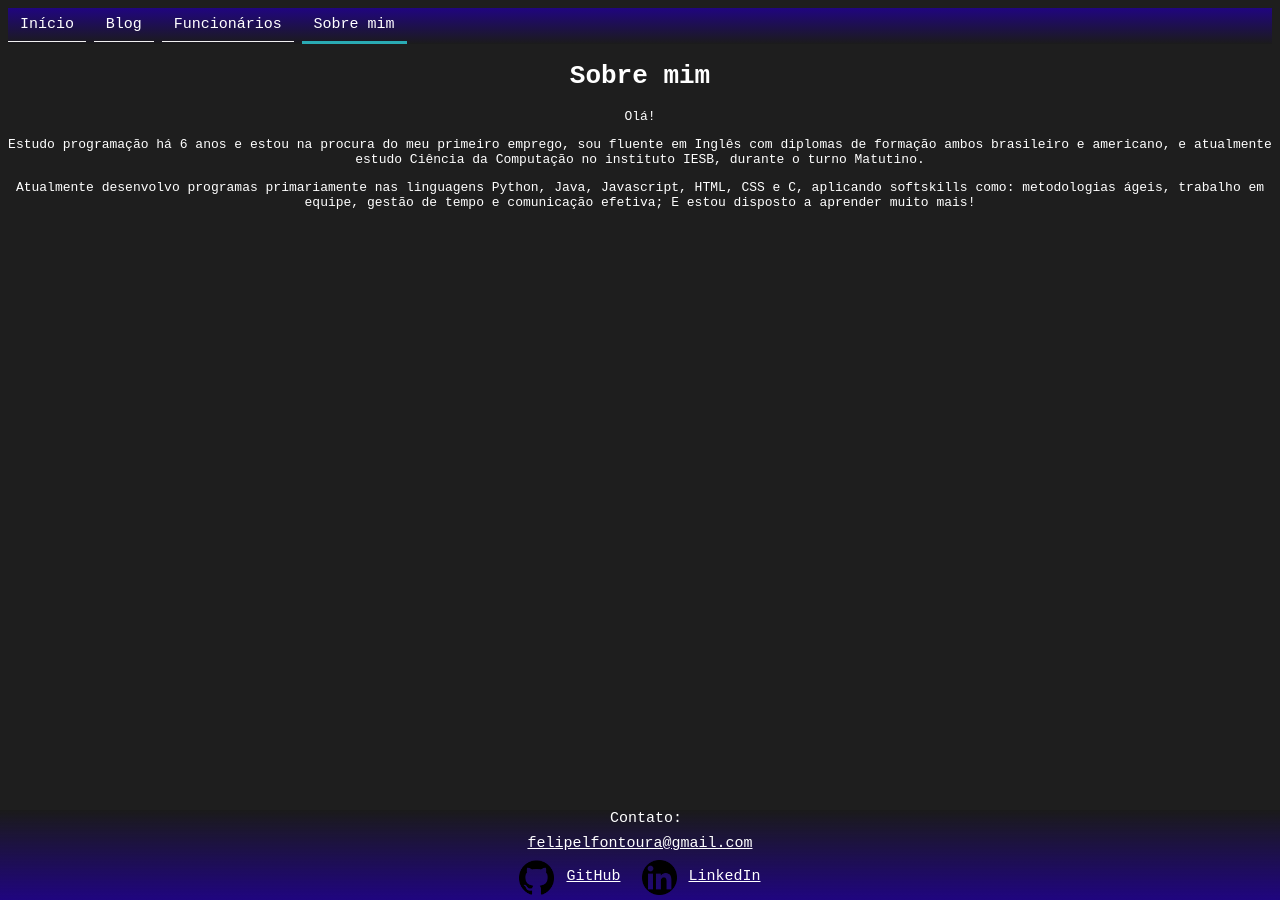
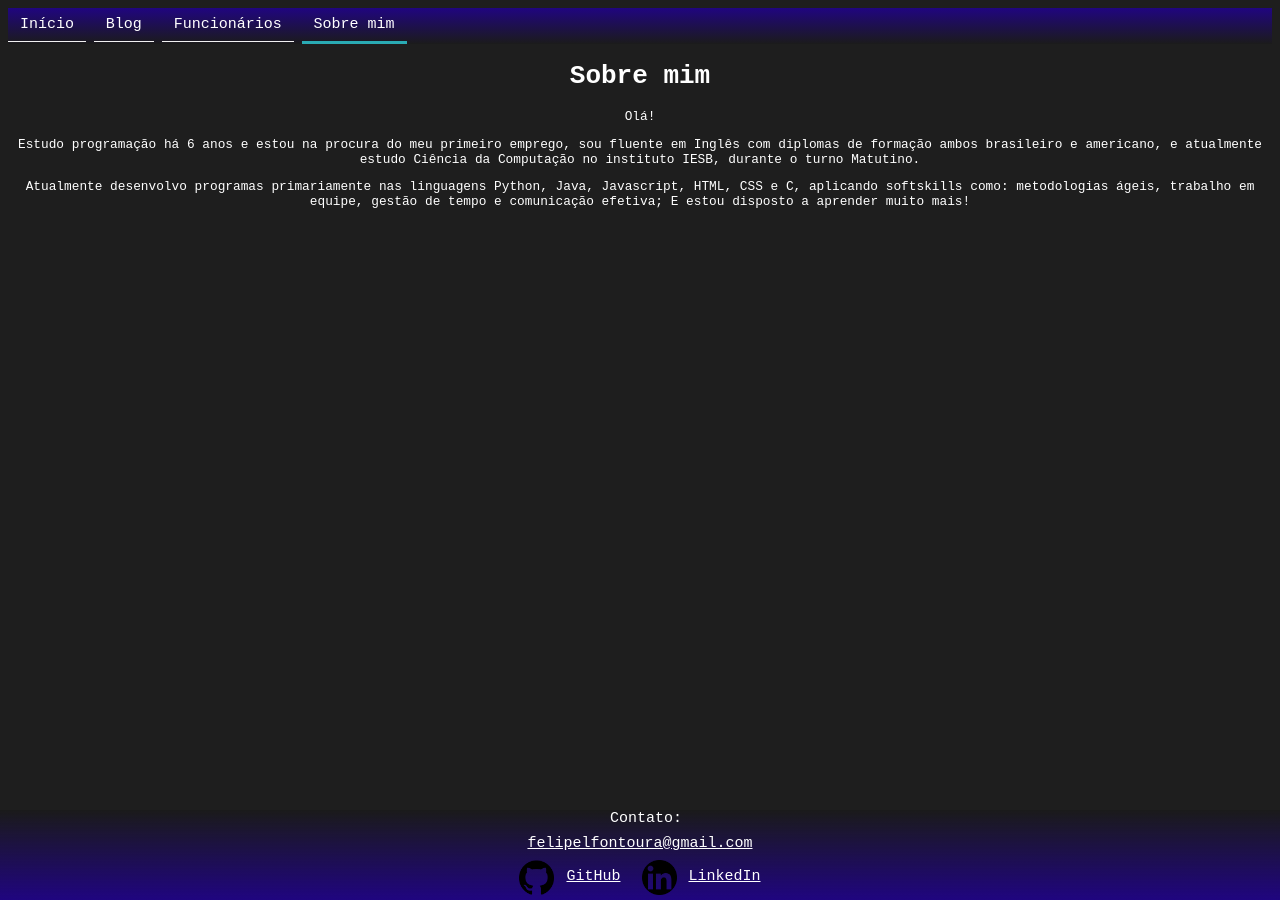
Before and after one commit to FelpsFon/Portfolio, a Jekyll site: the page built from docs/sobre.md, in a window 1280 px wide. Built offline with Jekyll 4.4.1, drawn with Linux system fonts in a browser that asks for light colours; our own code applies the rules of GitHub Pages for plain Markdown files.

Commit message:
polish #2

```diff
--- a/docs/_layouts/default.html
+++ b/docs/_layouts/default.html
@@ -4,6 +4,7 @@
     <meta name="viewport" content="width=device-width, initial-scale=1.0" charset="utf-8">
     <title>{{ page.titulo }}</title>
     <link rel="stylesheet" href="{{ '/assets/css/styles.css' | relative_url }}">
+    <link rel="icon" type="image/x-icon" href="{{ site.baseurl }}\assets\images\favicon.ico">
     {% seo %}
   </head>
   <body background="{{ site.baseurl }}\assets\images\gray4k.png" !important>
--- a/docs/_sass/main.scss
+++ b/docs/_sass/main.scss
@@ -9,6 +9,10 @@
   color: rgb(0, 124, 173);
 }
 
+* p {
+  font-size: 1vw;
+}
+
 body {
   text-align: center;
 }
--- a/docs/index.html
+++ b/docs/index.html
@@ -7,5 +7,5 @@
     <h3 align="left"> {{ "Clique aqui ^ para navegar entre as páginas!" }} </h3>
     <h1>{{ "Olá! Bem-vindo(a/e) ao meu Portfólio!" }} </h1>
   </body>
-  <text font-size="13px"> (ainda está em desenvolvimento) </text>
+  <p> (ainda está em desenvolvimento) </p>
 </html>
```
Also changed, not shown: docs/assets/images/favicon.ico.
